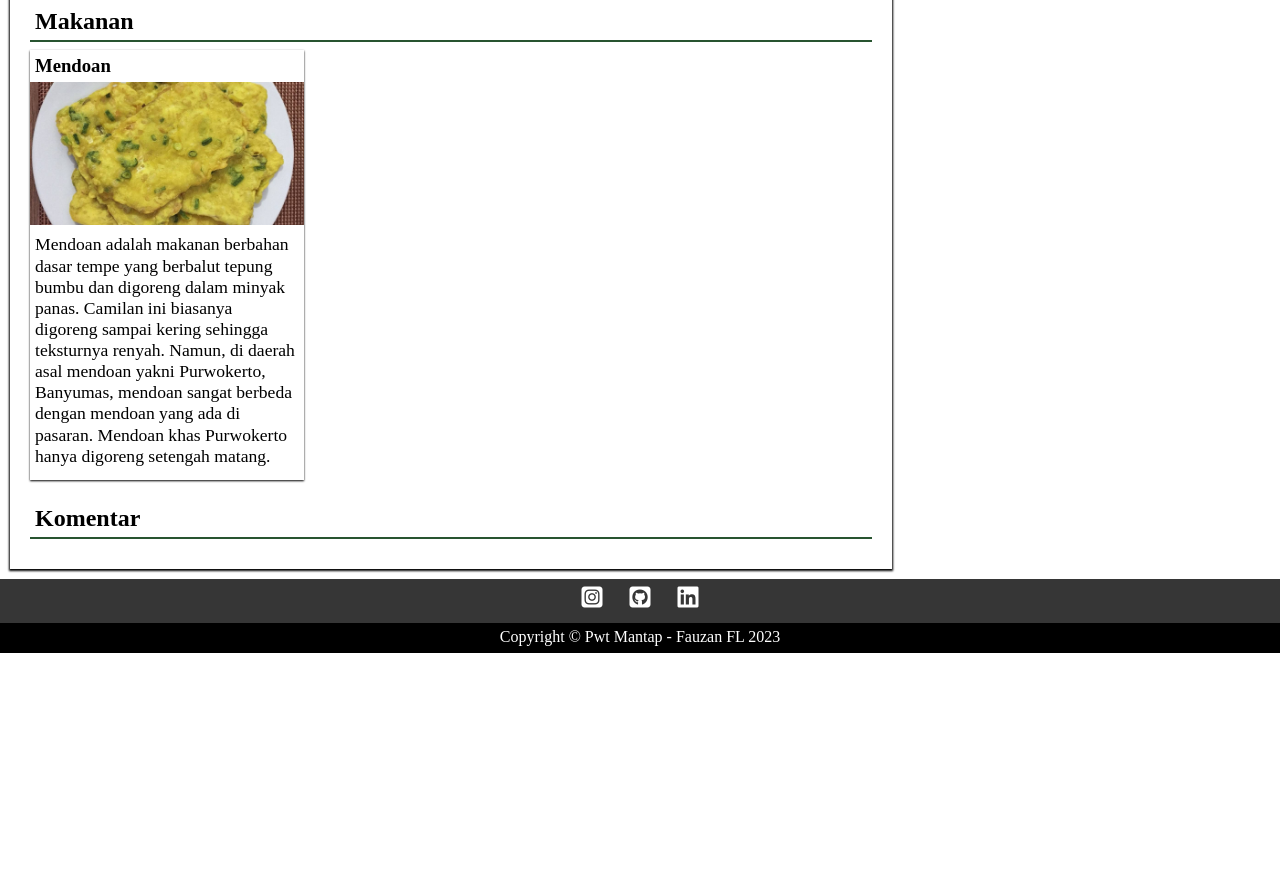
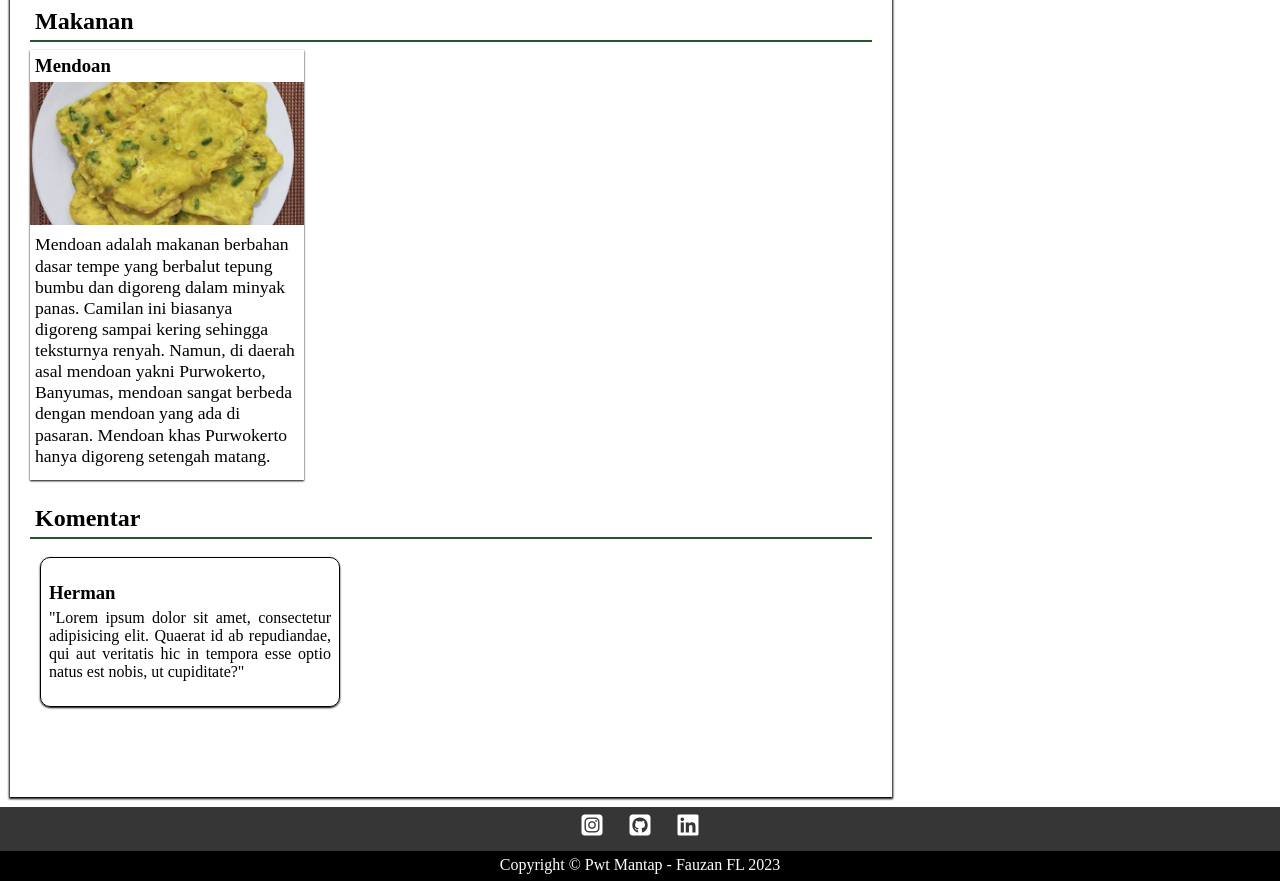
Before and after one commit to FauzanFL/pwt-mantap, a plain HTML site: page index.html in a window 1280 px wide. Shown: the part 1190-2071 px from the top of the page. Before the commit the page ends 1843 px from the top, so only its background shows below. Drawn offline with Linux system fonts and the light colour scheme.

Commit message:
Add komentar section content: index.html

```diff
--- a/assets/css/style.css
+++ b/assets/css/style.css
@@ -155,6 +155,34 @@ aside .about:hover {
   padding: 5px;
 }
 
+.comment__container {
+  display: grid;
+  height: 200px;
+  padding: 10px;
+  grid-auto-flow: column;
+  column-gap: 10px;
+  overflow-x: auto;
+  max-width: 100%;
+}
+
+.comment {
+  display: flex;
+  justify-content: center;
+  align-items: center;
+  max-width: 300px;
+  height: 150px;
+  border: 1px solid;
+  border-radius: 10px;
+  padding: 8px;
+  text-align: justify;
+  box-sizing: border-box;
+  box-shadow: 0px 1px 2px black;
+}
+
+.comment__name {
+  margin-bottom: 5px;
+}
+
 /* Footer */
 
 .footer {
--- a/index.html
+++ b/index.html
@@ -86,6 +86,17 @@
             </article>
             <article id="komentar">
                 <h2>Komentar</h2>
+                <div class="comment__container">
+                    <div class="comment">
+                        <div>
+                            <h3 class="comment__name">Herman</h3>
+                            <blockquote>"Lorem ipsum dolor sit amet, consectetur adipisicing elit. Quaerat id ab
+                                repudiandae,
+                                qui aut
+                                veritatis hic in tempora esse optio natus est nobis, ut cupiditate?"</blockquote>
+                        </div>
+                    </div>
+                </div>
             </article>
         </div>
     </main>
```
